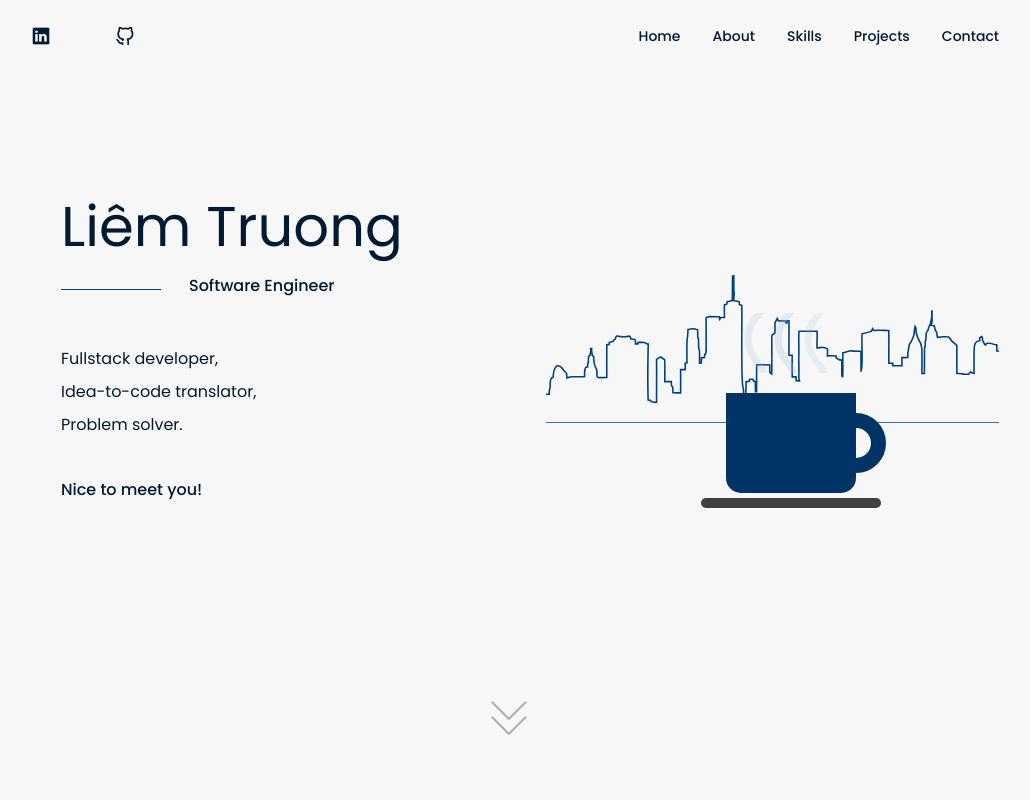
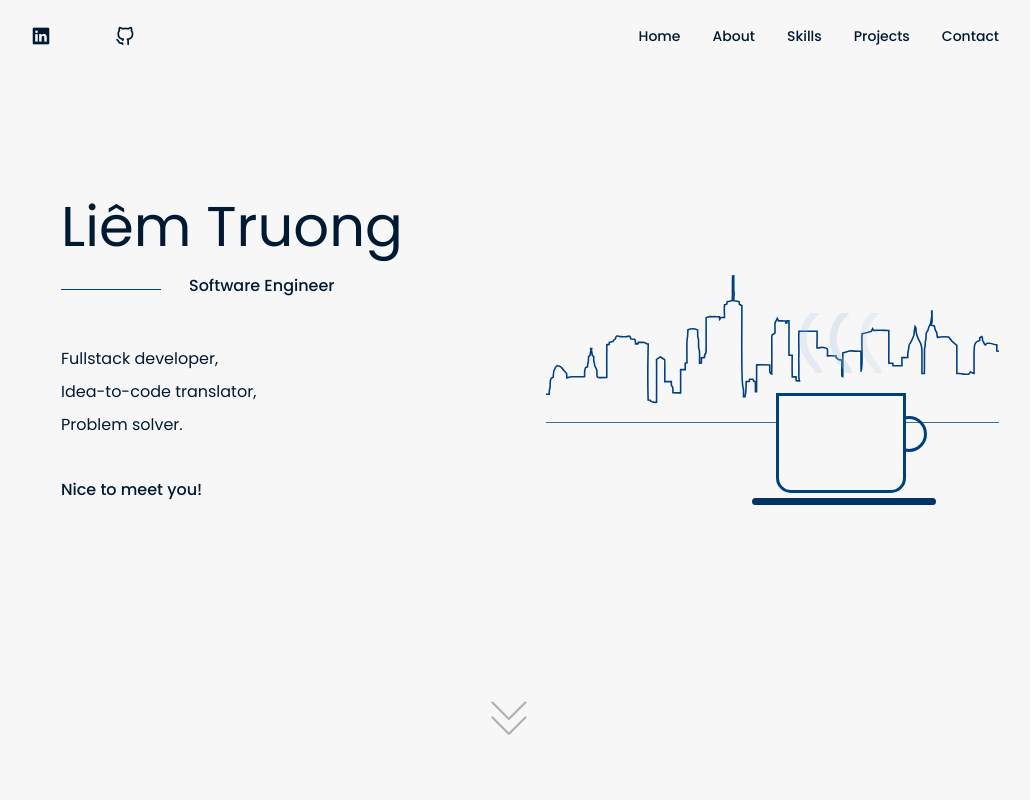
Before and after one commit to lt101/web-portfolio, a React (Create React App) app: page / in a window 1280 px wide. Shown: the top 800 px of the page, without its empty margins (141-1171 px from the left). Built offline with nearby package versions, Linux system fonts and the light colour scheme.

Commit message:
change cup colors

```diff
--- a/src/components/home/home.css
+++ b/src/components/home/home.css
@@ -64,9 +64,10 @@
   position: relative;
   width: 130px;
   height: 100px;
-  background-color: var(--text-color);
+  background-color: var(--body-color);
+  border: 3px solid var(--line-color);
   top: 130px;
-  left: 180px;
+  left: 230px;
   border-radius: 0 0 15px 15px;
 }
 
@@ -75,21 +76,23 @@
   position: absolute;
   width: 30px;
   height: 30px;
-  border: 15px solid var(--text-color);
+  border: 3px solid var(--line-color);
   border-radius: 50%;
-  left: 100px;
+  left: 112px;
   top: 20px;
+  z-index: -1;
 }
 
 .cup:after {
   content: "";
   position: absolute;
-  background-color: hsl(var(--hue), var(--sat), 25%);
-  height: 10px;
+  background-color: var(--text-color);
+  border: 2px solid var(--text-color);
+  height: 3px;
   width: 180px;
   border-radius: 10px;
-  top: 105px;
-  left: -25px;
+  top: 102px;
+  left: -27px;
 }
 
 .test {
@@ -99,7 +102,7 @@
   overflow: hidden;
   opacity: 0.5;
   top: -50px;
-  left: 190px;
+  left: 245px;
 }
 
 .steam {
```
